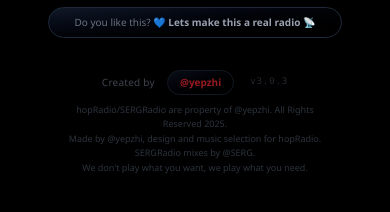
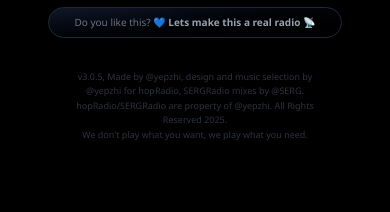
Before and after one commit to yepzhi/hopRadio, a React (Vite) app: page / in a window 390 px wide. Shown: the part 868-1080 px from the top of the page. Built offline with nearby package versions, Linux system fonts and the light colour scheme; no server answers.

Commit message:
feat: v3.0.5 Footer Text & Mobile Checks

```diff
--- a/src/App.jsx
+++ b/src/App.jsx
@@ -621,7 +621,7 @@ function App() {
             <div className="flex flex-col gap-2">
               <div className="flex justify-between items-center text-[10px] border-b border-white/5 pb-2">
                 <span className="font-bold text-gray-200 tracking-wider">DATA USAGE</span>
-                        <Info size={12} className="text-red-500"/>
+                <Info size={12} className="text-red-500" />
               </div>
               <div className="flex justify-between items-center">
                 <span className="text-[10px] text-green-400 font-bold">HQ</span>
@@ -671,23 +671,16 @@ function App() {
           Do you like this? 💙 <span className="font-bold text-gray-400 group-hover:text-white">Lets make this a real radio 📡</span>
         </a>
 
-        {/* Legal Text & Credits (Merged) */}
         <div className="text-center mt-4 px-4 opacity-60 hover:opacity-100 transition-opacity duration-300">
-          <div className="flex items-center justify-center gap-2 mb-2">
-            <span className="text-gray-500 text-[10px] tracking-wide font-medium mr-1">Created by</span>
-            <a href="https://yepzhi.com" target="_blank" rel="noreferrer" className="px-3 py-1 rounded-full bg-gradient-to-br from-gray-900 to-black border border-gray-800 text-red-500 hover:text-red-400 hover:border-red-900 transition-all font-bold shadow-sm text-[10px]">
-              @yepzhi
-            </a>
-            <span className="text-gray-600 text-[9px] font-mono tracking-widest opacity-80 ml-2">v3.0.3</span>
-          </div>
-
+          <div className="flex flex-col items-center gap-1">
             <p className="text-[9px] text-gray-600 leading-relaxed max-w-sm mx-auto">
+              v3.0.5, Made by @yepzhi, design and music selection by @yepzhi for hopRadio, SERGRadio mixes by @SERG.
+              <br />
               hopRadio/SERGRadio are property of @yepzhi. All Rights Reserved 2025.
-            <br />
-            Made by @yepzhi, design and music selection for hopRadio. SERGRadio mixes by @SERG.
               <br />
               We don't play what you want, we play what you need.
             </p>
+          </div>
         </div>
 
       </div>
```
Lines whose indentation alone changed are shown as unchanged.
